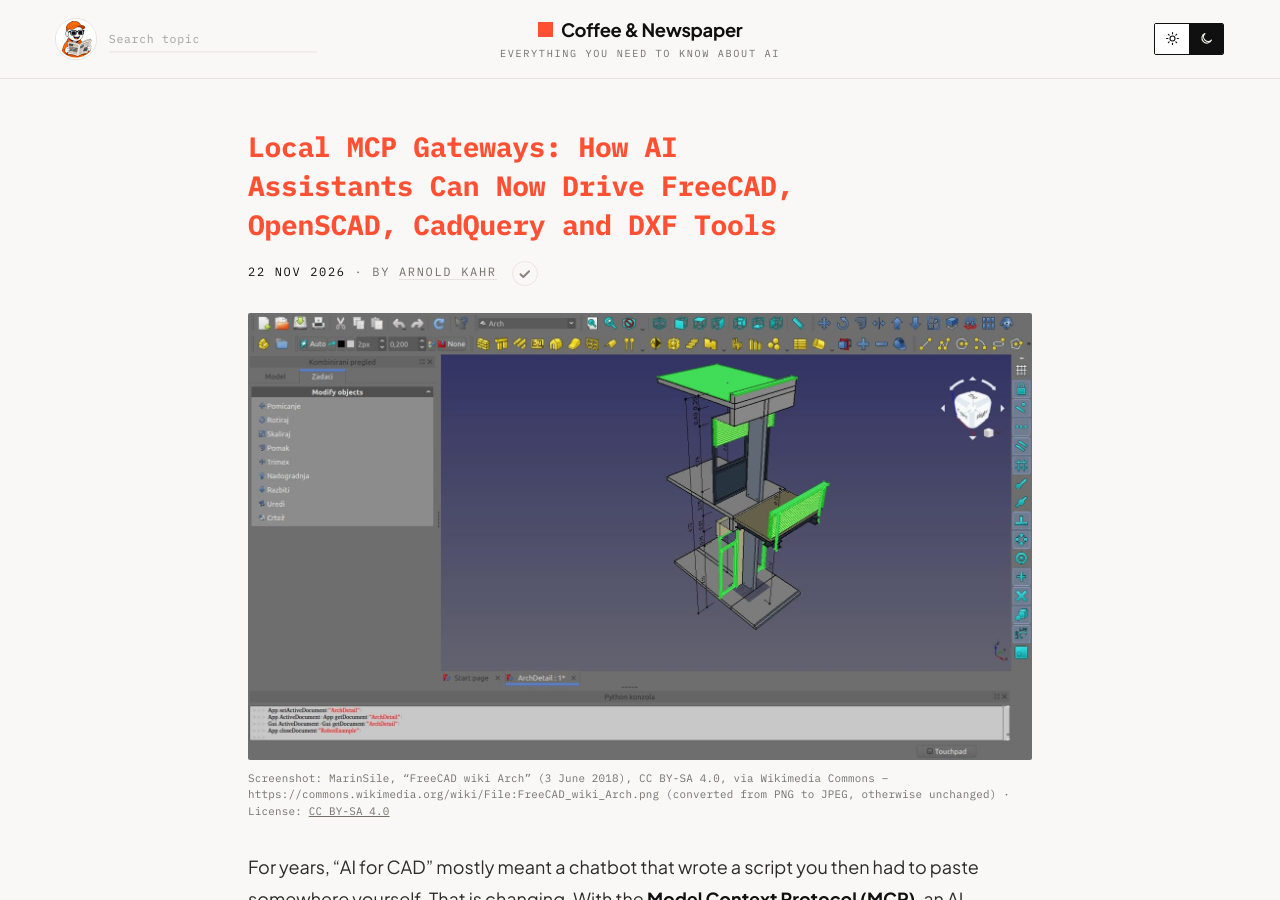
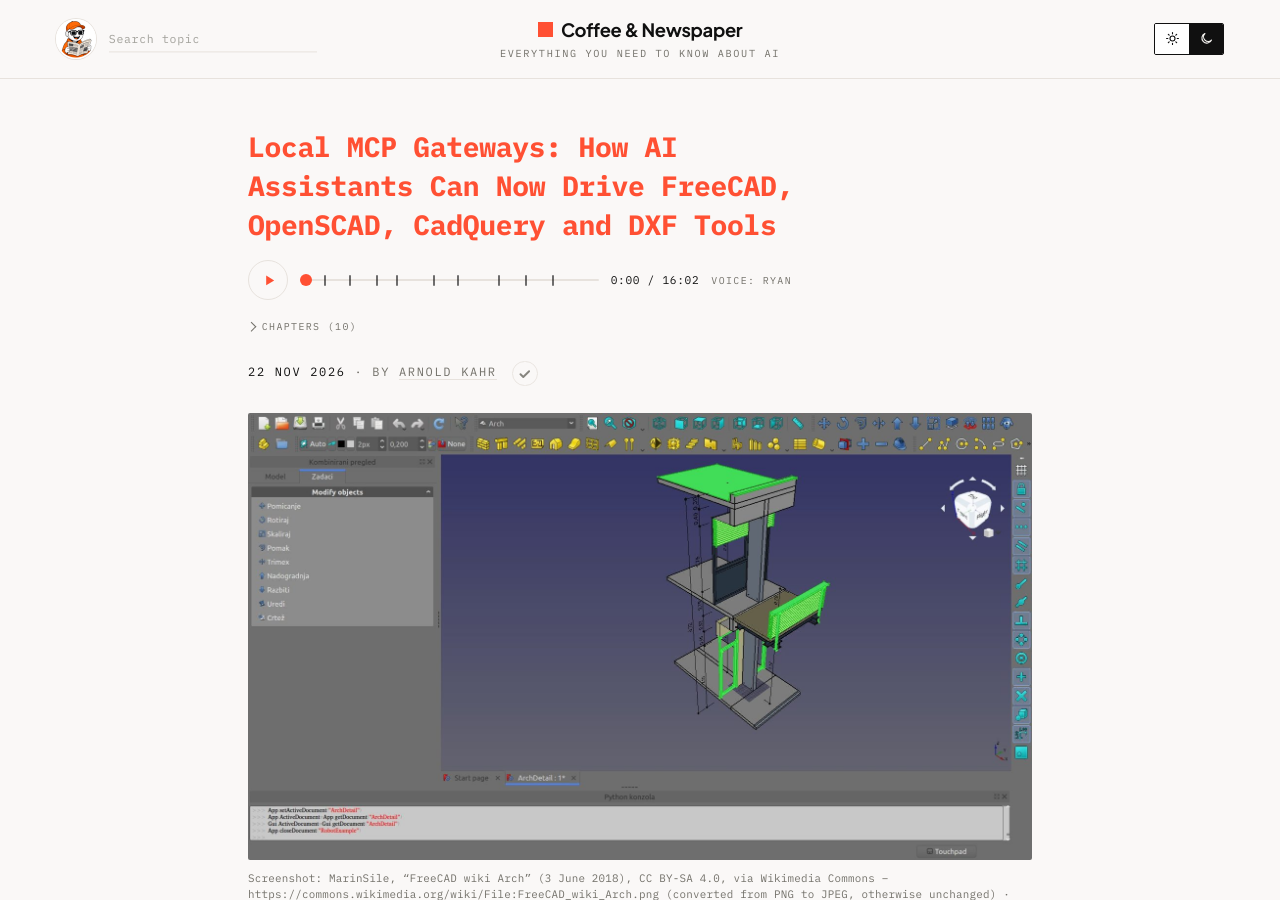
Before and after one commit to architect-high-level-core/coffee-and-newspaper, a Jekyll site: the page built from _posts/2026-11-22-local-mcp-gateways-ai-open-cad-freecad.md, in a window 1280 px wide and 900 px high. Built offline with Jekyll 4.4.1, drawn with Linux system fonts in a browser that asks for light colours; part of the change alters nothing that is shown.

Commit message:
Audio: local MCP gateways (chapters)

```diff
--- a/_posts/2026-11-22-local-mcp-gateways-ai-open-cad-freecad.md
+++ b/_posts/2026-11-22-local-mcp-gateways-ai-open-cad-freecad.md
@@ -12,6 +12,20 @@ image_credit: "Screenshot: MarinSile, “FreeCAD wiki Arch” (3 June 2018), CC
 image_license: "CC BY-SA 4.0"
 image_license_url: "https://creativecommons.org/licenses/by-sa/4.0/"
 image_description: "A 2018 screenshot of the open-source CAD program FreeCAD with the Arch workbench open. It shows a 3D architectural detail of a small multi-storey structure with dimension lines, and the built-in Python console at the bottom. That Python interface is what most FreeCAD MCP servers use to let an AI assistant create and edit objects. The screenshot predates MCP and does not show an AI tool in use."
+audio: /assets/audio/local-mcp-gateways-ai-open-cad-freecad.mp3
+audio_voice: Ryan
+audio_duration: "16:02"
+audio_chapters:
+  - {t: 0, title: "Intro"}
+  - {t: 63, title: "The short version"}
+  - {t: 146, title: "Key terms in plain English"}
+  - {t: 239, title: "How MCP connects an assistant to a CAD…"}
+  - {t: 304, title: "FreeCAD: the most complete example"}
+  - {t: 428, title: "OpenSCAD, CadQuery and build123d"}
+  - {t: 510, title: "2D drawings"}
+  - {t: 649, title: "Gateways"}
+  - {t: 738, title: "The security side"}
+  - {t: 829, title: "Reverse engineering as inspiration, not…"}
 ---
 
 For years, "AI for CAD" mostly meant a chatbot that wrote a script you then had to paste somewhere yourself. That is changing. With the **Model Context Protocol (MCP)**, an AI assistant can call tools directly, and a growing number of open-source projects use it to connect assistants to **FreeCAD**, **OpenSCAD**, **CadQuery**, **build123d** and the DXF library **ezdxf**, all running on your own computer.
```
Also changed, not shown: 1 other file.
